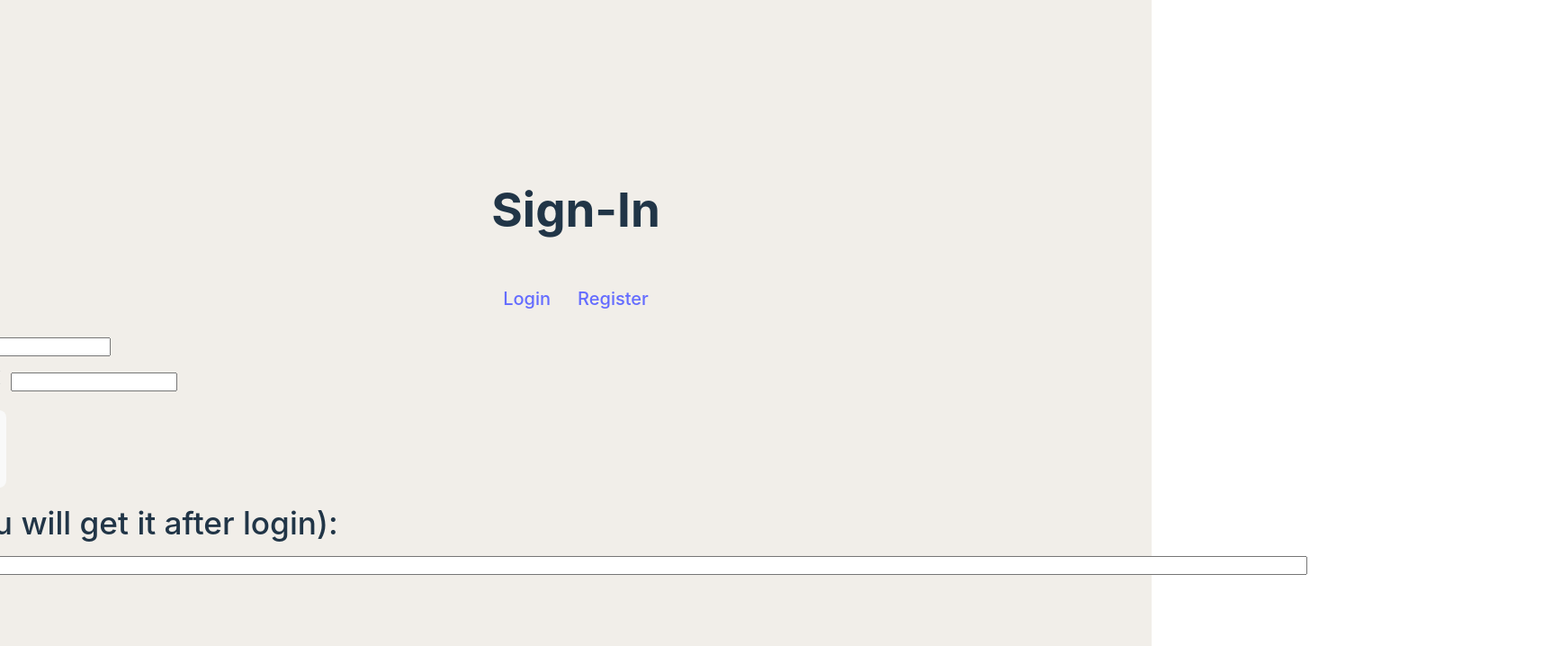
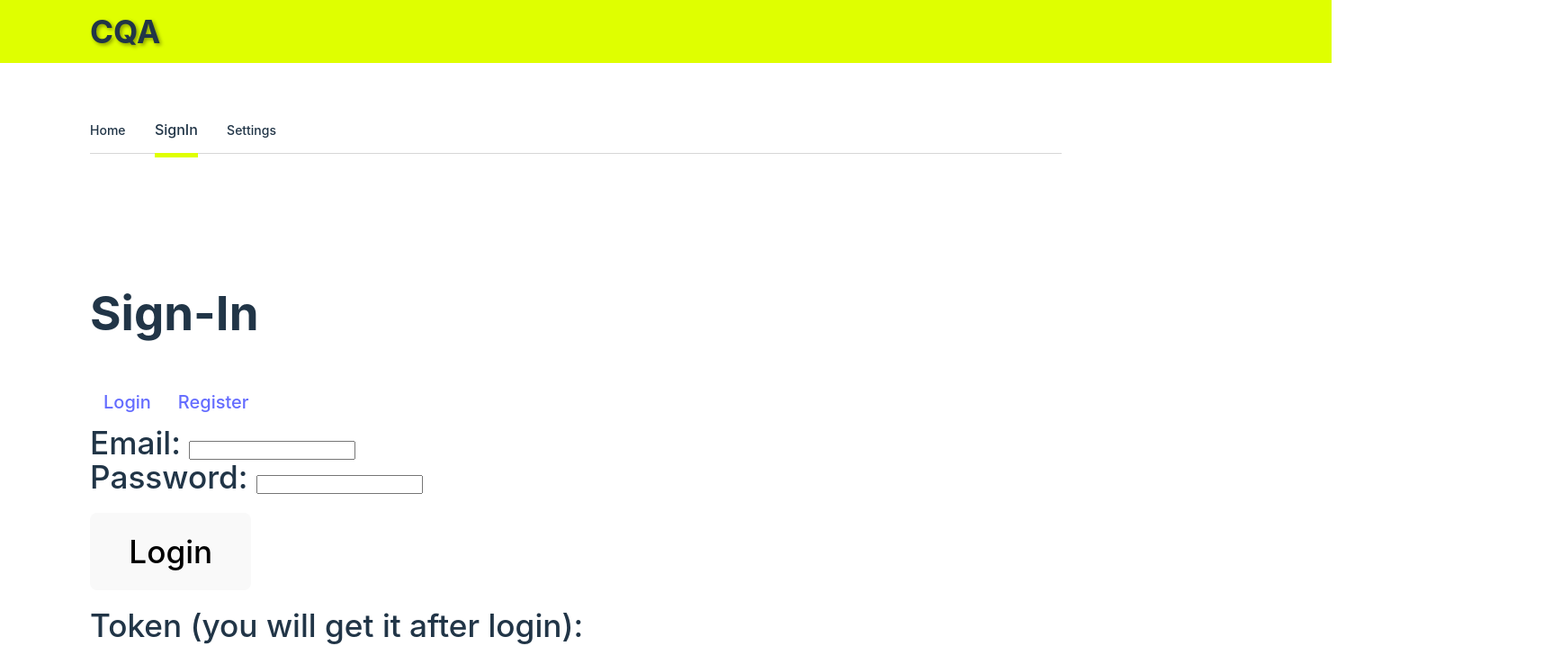
Before and after one commit to octopusLighthouse/qa, a React (Vite) app in the folder dashboard/: page /login in a window 1280 px wide. Shown: the top 718 px of the page at 90% size, 1725 px wide, since content can reach past the window. Built offline with nearby package versions, Linux system fonts and the light colour scheme.

Commit message:
new dashboard style currently in login

```diff
--- /dev/null
+++ b/dashboard/src/components/header.css
@@ -0,0 +1,11 @@
+.main {
+    display: flex;
+    background-color: #DFFF00;
+    width: 100%;
+    height: 70px;
+    padding-left: 100px;
+    padding-right: 100px;
+    align-items: center;
+    font-weight: 700;
+    text-shadow: 2px 2px 4px rgba(0, 0, 0, 0.4);
+}
--- /dev/null
+++ b/dashboard/src/components/header.tsx
@@ -0,0 +1,8 @@
+import "./header.css";
+export function Header() {
+    return (
+        <div className="main">
+            CQA
+        </div>
+    )
+}
--- a/dashboard/src/containers/Login.tsx
+++ b/dashboard/src/containers/Login.tsx
@@ -4,6 +4,7 @@ import {
   import "./containers.css";
   import axios from 'axios';
   import React, { useState } from 'react';
+import { Header } from "../components/header";
 
 export function SignIn() {
     const [data, setData] = useState('');
@@ -27,6 +28,22 @@ export function SignIn() {
 
     return (
       <div className="white-page">
+        <Header />
+        <div className="container">
+            <div className="menuBox">
+                <div className="menuItem">
+                    Home
+                </div>
+                <div className="menuSep" />
+                <div className="menuItemSelected">
+                    SignIn
+                </div>
+                <div className="menuSep" />
+                <div className="menuItem">
+                    Settings
+                </div>
+                <div className="menuSepLong" />
+            </div>
             <h2>Sign-In</h2>
             <div className="row-box">
             <div className="box">
@@ -62,5 +79,6 @@ export function SignIn() {
             </div>
             </form>
         </div>
+      </div>
     );
   }
--- a/dashboard/src/index.css
+++ b/dashboard/src/index.css
@@ -6,8 +6,54 @@
   flex-direction: column;
   height: 100vh;
   width: 100%;
+}
+
+.container {
+  display: flex;
+  flex-direction: column;
+  padding-left: 100px;
+  padding-right: 100px;
+  background-color: white;
+}
+
+.menuBox {
+  margin-top: 50px;
+  margin-bottom: 100px;
+  display: flex;
+  flex-direction: row;
+  width: 100%;
+}
+
+.menuItem {
+  display: flex;
+  font-size: 14px;
+  height: 50px;
   align-items: center;
   justify-content: center;
+  border-bottom: solid 1px rgb(215, 215, 215);
+}
+
+.menuItemSelected {
+  display: flex;
+  font-size: 16px;
+  height: 50px;
+  align-items: center;
+  justify-content: center;
+  border-bottom: solid 5px #DFFF00;
+}
+
+.menuSep {
+  display: flex;
+  width: 40px;
+  height: 50px;
+  border-bottom: solid 1px rgb(215, 215, 215);
+}
+
+.menuSepLong {
+  display: flex;
+  width: 100%;
+  height: 50px;
+  border-bottom: solid 1px rgb(215, 215, 215);
 }
 
 .row-box {
```
Also changed, not shown: dashboard/src/components/menuBox.css (added), dashboard/src/components/menuBox.tsx (added). Lines whose indentation alone changed are shown as unchanged.
